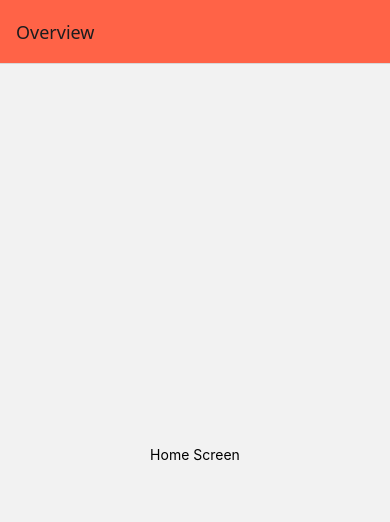
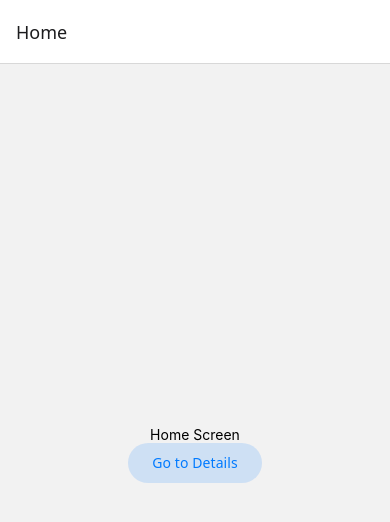
Before and after one commit to Jocelyn326/appdev2, a React Native app in the folder react-native-navigation/: screen / in a window 390 px wide. Shown: the top 522 px of the page. Built offline with nearby package versions, Linux system fonts and the light colour scheme.

Commit message:
Done with using Link or Button components

```diff
--- a/react-native-navigation/App.tsx
+++ b/react-native-navigation/App.tsx
@@ -1,6 +1,6 @@
 import * as React from 'react';
 import { View, Text } from 'react-native';
-import { createStaticNavigation } from '@react-navigation/native';
+import { createStaticNavigation, useNavigation } from '@react-navigation/native';
 import { createNativeStackNavigator } from '@react-navigation/native-stack';
 import { Button } from '@react-navigation/elements';
 
@@ -8,6 +8,7 @@ function HomeScreen() {
   return (
     <View style={{ flex: 1, alignItems: 'center', justifyContent: 'center' }}>
       <Text>Home Screen</Text>
+      <Button screen="Details" params={{}}>Go to Details</Button>
     </View>
   );
 }
@@ -22,16 +23,8 @@ function DetailsScreen() {
 
 const RootStack = createNativeStackNavigator({
   initialRouteName: 'Home',
-  screenOptions: {
-    headerStyle: { backgroundColor: 'tomato' },
-  },
   screens: {
-    Home: {
-      screen: HomeScreen,
-      options: {
-        title: 'Overview',
-      },
-    },
+    Home: HomeScreen,
     Details: DetailsScreen,
   },
 });
```
